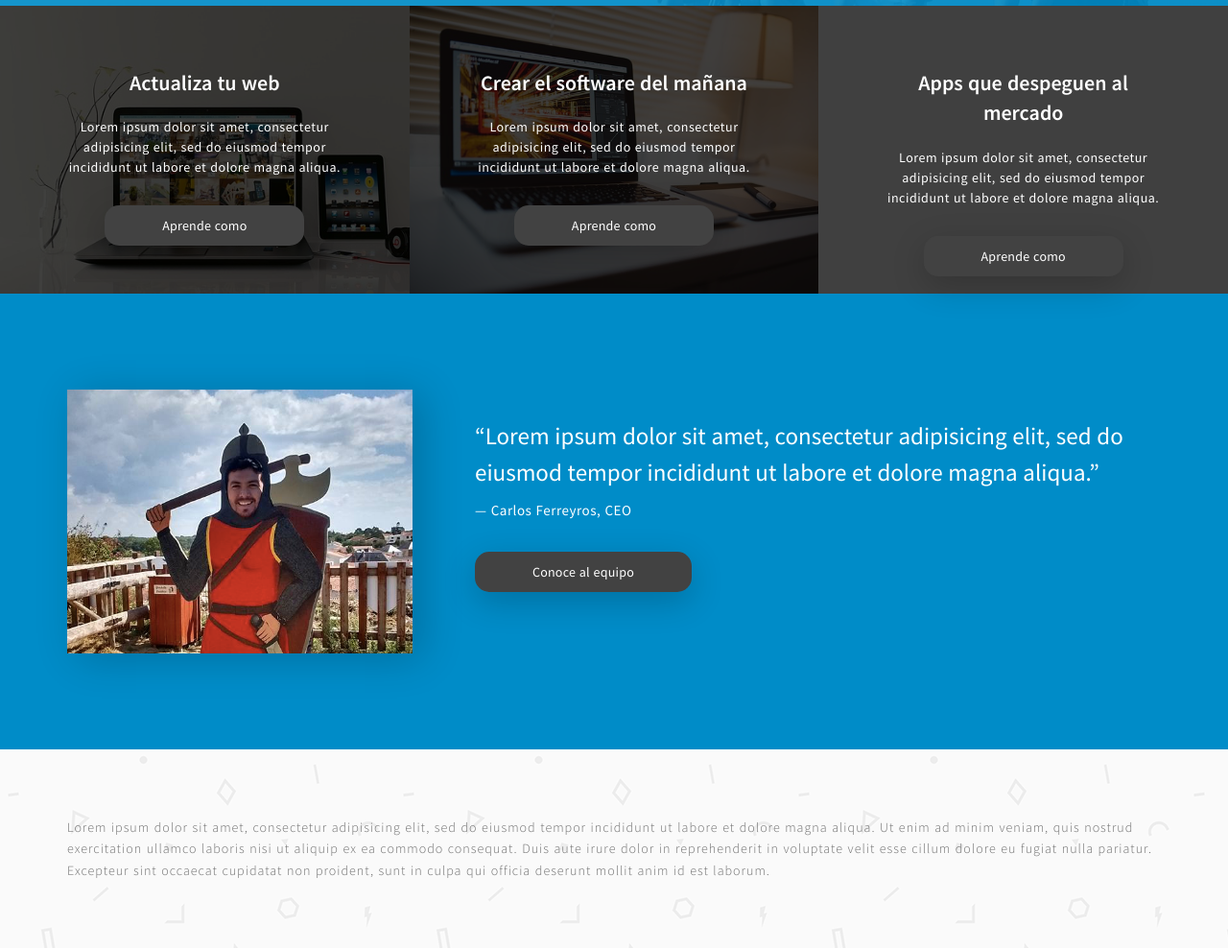
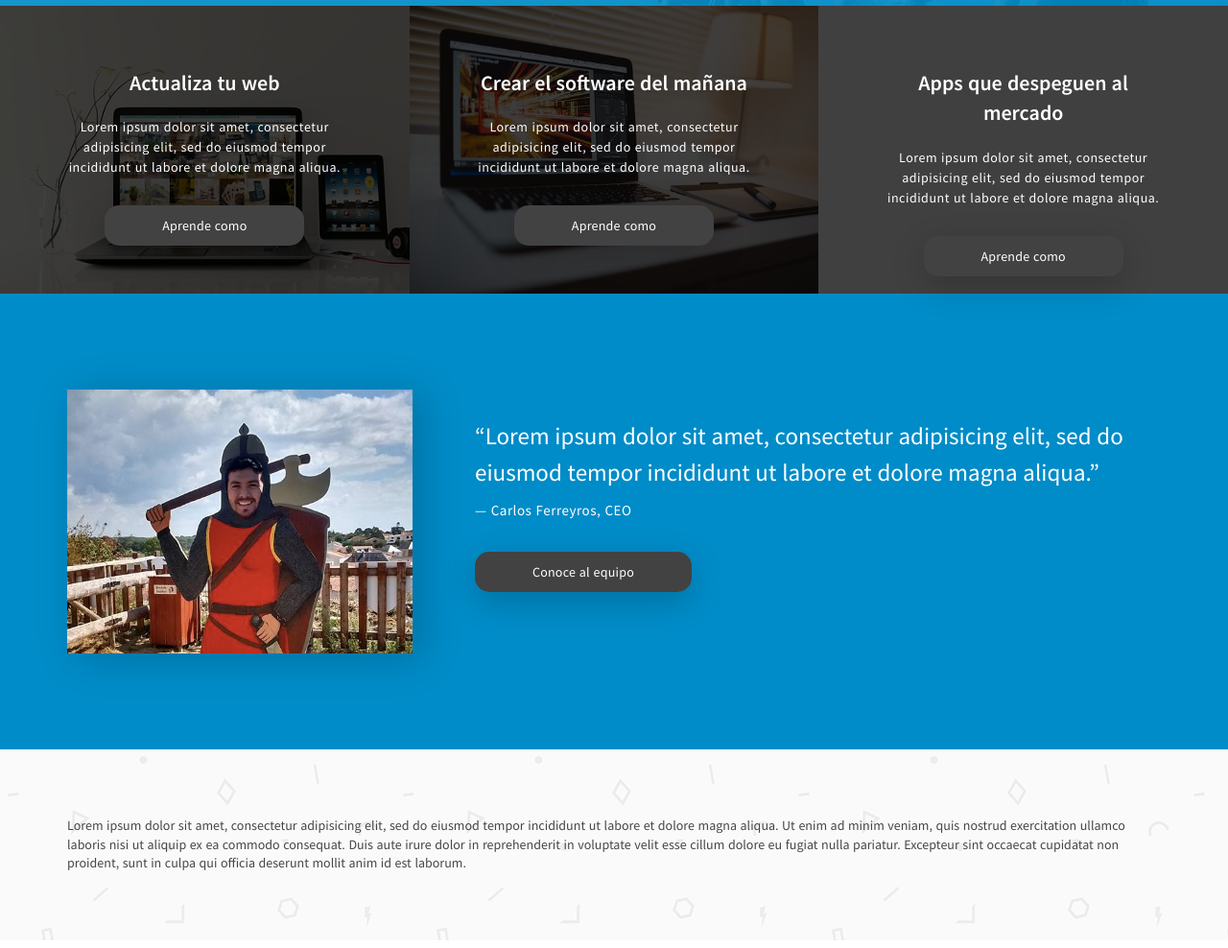
Before and after one commit to Peppa-Peddler/lambda, a plain HTML site: page index.html in a window 1280 px wide. Shown: the part 2195-3183 px from the top of the page at 96% size. Drawn offline with Linux system fonts and the light colour scheme.

Commit message:
fixing footer

```diff
--- a/css/style.css
+++ b/css/style.css
@@ -355,10 +355,10 @@ small{
 
 .footer{
 	padding: 70px 0px;
-	opacity: 0.7;
-	line-height: 1.6;
-	font-weight: 300;
-	letter-spacing: 1px;
+	opacity: 0.9;
+	line-height: 1.4;
+	font-weight: 400;
+	/*letter-spacing: 1px;*/
 }
 
 @media (max-width: 900px) {
```
